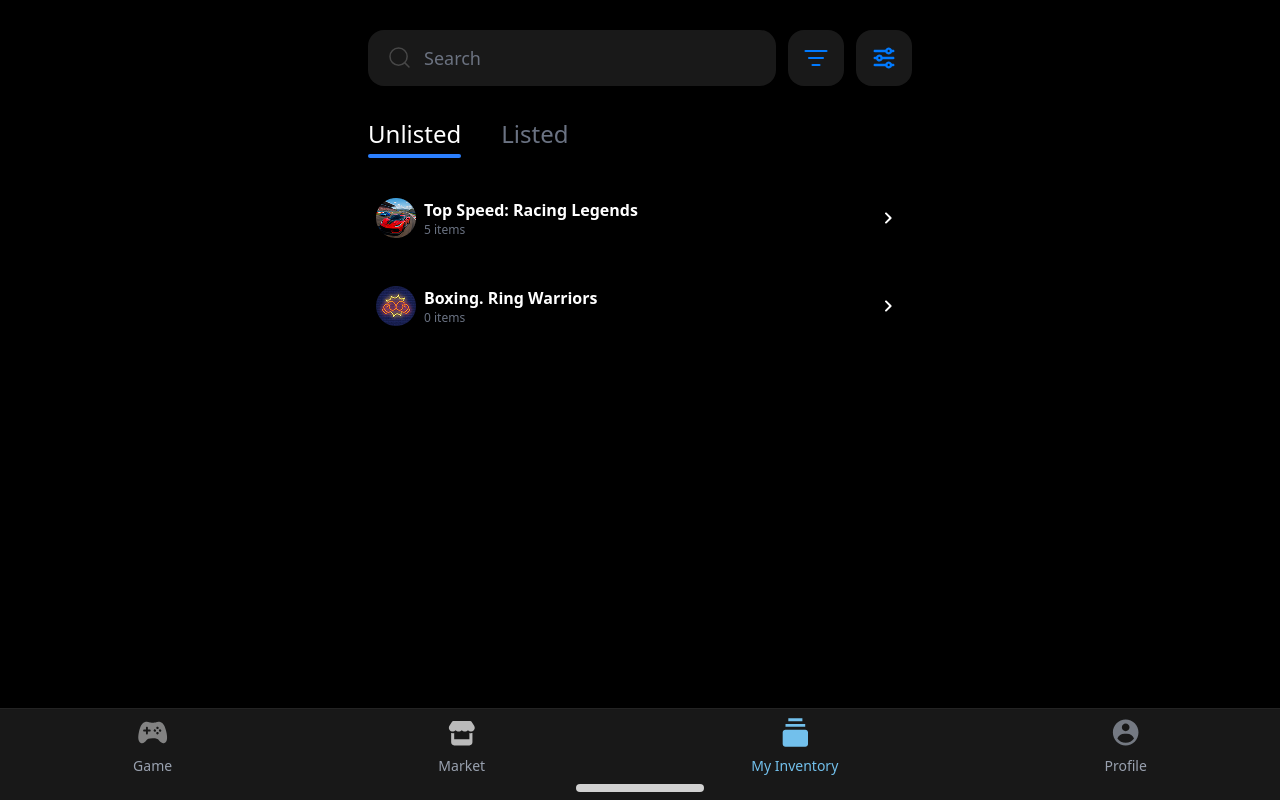
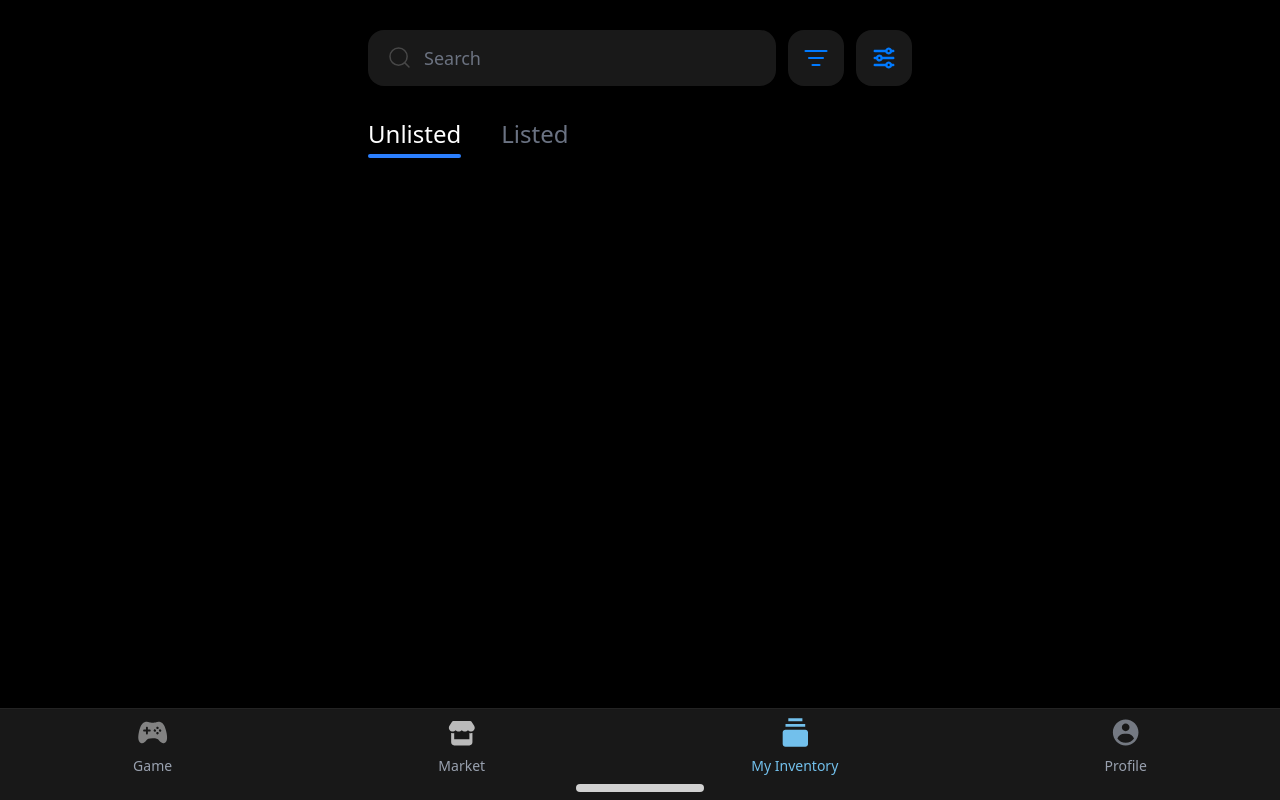
Before and after one commit to Lodo4ka/ton-crypto-market, a React (Vite) app: page /inventory in a window 1280 px wide. Built offline with nearby package versions, Linux system fonts and the light colour scheme; what @tonconnect/ui-react, @twa-dev/sdk would draw is missing.

Commit message:
Remove Listed and Unlisted components from Inventory, simplifying the structure and focusing on the NavbarTabs functionality.

```diff
--- a/src/pages/Inventory.tsx
+++ b/src/pages/Inventory.tsx
@@ -2,8 +2,6 @@ import { useState } from 'react';
 import NavbarTabs from '../shared/ui/navbar-tabs/NavbarTabs';
 import type { Tab } from '../shared/ui/navbar-tabs/NavbarTabs.props';
 import { SearchLootBox } from '../features/lootbox/ui/SearchLootBox';
-import { Unlisted } from '../widgets/inventory/Unlisted';
-import { Listed } from '../widgets/inventory/Listed';
 
 const TABS: Tab[] = [
   { label: 'Unlisted', value: 'unlisted' },
@@ -35,8 +33,6 @@ export const Inventory = () => {
         onFilter={onFilter}
       />
       <NavbarTabs tabs={TABS} activeTab={activeTab} onTabClick={setActiveTab} />
-      {activeTab === 'unlisted' && <Unlisted />}
-      {activeTab === 'listed' && <Listed />}
     </div>
   );
 };
--- a/src/widgets/inventory/Listed.tsx
+++ /dev/null
@@ -1,38 +0,0 @@
-import { LootboxInventory } from '../../entities/lootboxInventory/ui/LootboxInventory.tsx';
-import CarImage from '../../assets/lootbox/car.png';
-import GlovesImage from '../../assets/lootbox/gloves.png';
-import { useState } from 'react';
-import type { LootboxInventoryProps } from '../../entities/lootboxInventory/ui/LootboxInventory.props.ts';
-import { GotoAssets } from '../../features/lootbox/ui/GotoAssets';
-
-export const Listed = () => {
-  const [listedItems] = useState<LootboxInventoryProps[]>([
-    {
-      lootboxIcon: CarImage,
-      title: 'Top Speed: Racing Legends',
-      description: '5 items',
-    },
-    {
-      lootboxIcon: GlovesImage,
-      title: 'Boxing. Ring Warriors',
-      description: '0 items',
-    },
-  ]);
-
-  return (
-    <div className="flex flex-col gap-[16px]">
-      {listedItems.length > 0 ? (
-        listedItems.map((item) => (
-          <LootboxInventory
-            key={item.title}
-            lootboxIcon={item.lootboxIcon}
-            title={item.title}
-            description={item.description}
-          />
-        ))
-      ) : (
-        <GotoAssets />
-      )}
-    </div>
-  );
-};
--- a/src/widgets/inventory/Unlisted.tsx
+++ /dev/null
@@ -1,38 +0,0 @@
-import { LootboxInventory } from '../../entities/lootboxInventory/ui/LootboxInventory.tsx';
-import CarImage from '../../assets/lootbox/car.png';
-import GlovesImage from '../../assets/lootbox/gloves.png';
-import { useState } from 'react';
-import type { LootboxInventoryProps } from '../../entities/lootboxInventory/ui/LootboxInventory.props.ts';
-import { GotoAssets } from '../../features/lootbox/ui/GotoAssets';
-
-export const Unlisted = () => {
-  const [unlistedItems] = useState<LootboxInventoryProps[]>([
-    {
-      lootboxIcon: CarImage,
-      title: 'Top Speed: Racing Legends',
-      description: '5 items',
-    },
-    {
-      lootboxIcon: GlovesImage,
-      title: 'Boxing. Ring Warriors',
-      description: '0 items',
-    },
-  ]);
-
-  return (
-    <div className="flex flex-col gap-[16px]">
-      {unlistedItems.length > 0 ? (
-        unlistedItems.map((item) => (
-          <LootboxInventory
-            key={item.title}
-            lootboxIcon={item.lootboxIcon}
-            title={item.title}
-            description={item.description}
-          />
-        ))
-      ) : (
-        <GotoAssets />
-      )}
-    </div>
-  );
-};
```
